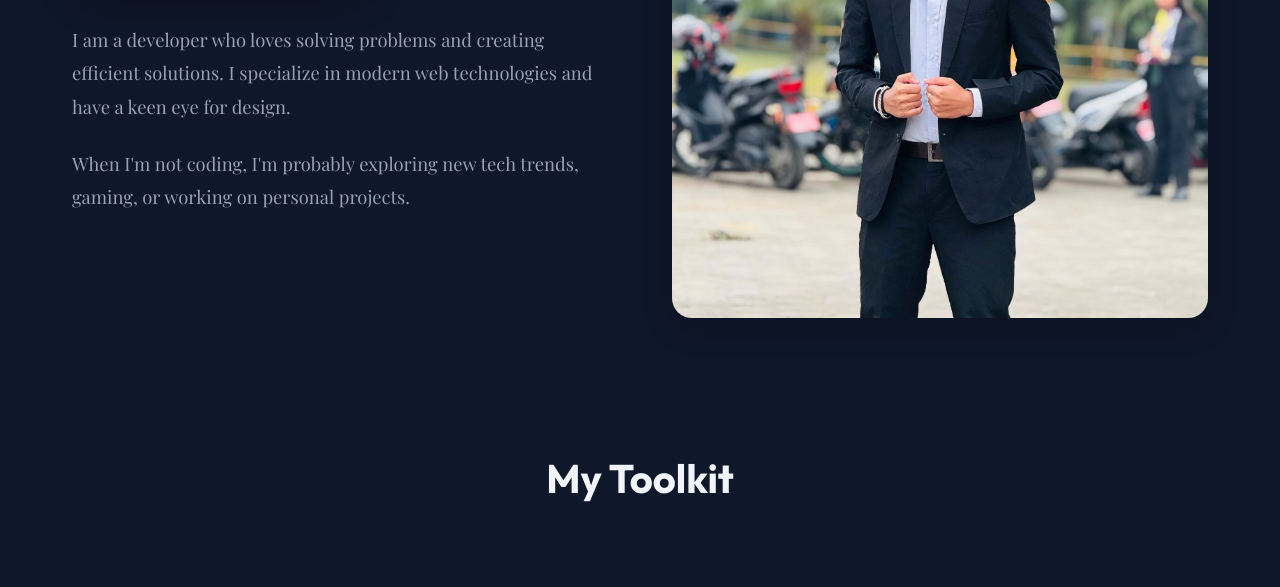
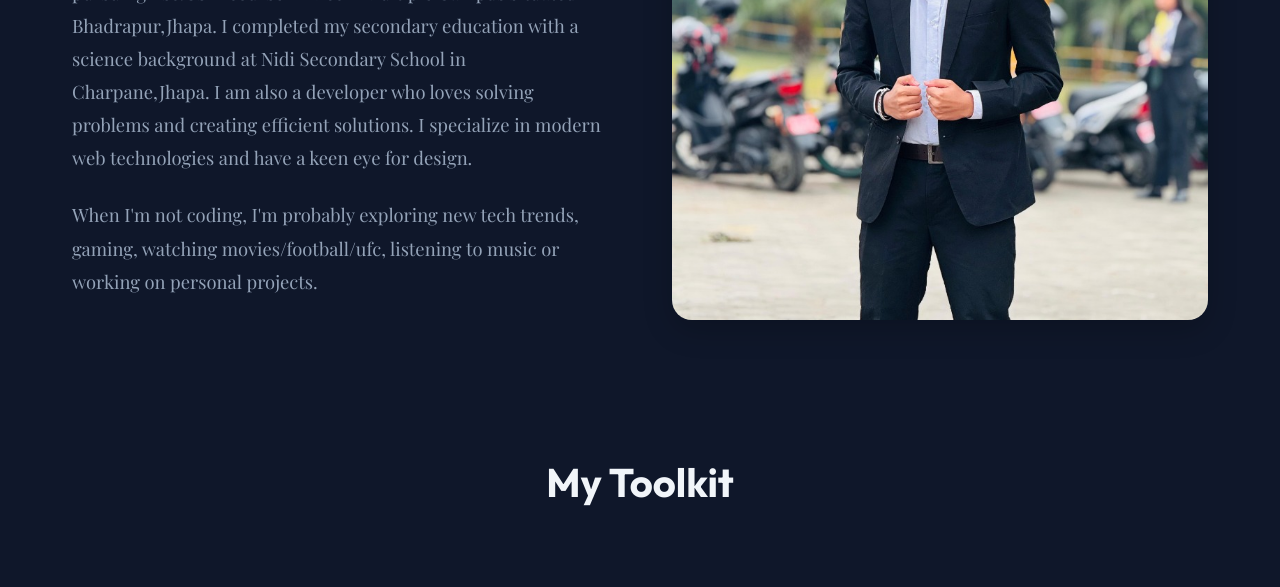
Before and after one commit to beingprbl/portfolio-website, a plain HTML site: page index.html in a window 1280 px wide. Shown: the part 1405-1992 px from the top of the page. Drawn offline with nearby package versions, Linux system fonts and the light colour scheme; a web font is replaced by a local one.

Commit message:
Update index.html

```diff
--- a/index.html
+++ b/index.html
@@ -34,6 +34,7 @@
                 </div>
 
                 <ul class="nav-links">
+                    <li><a href="#">Home</a></li>
                     <li><a href="#about">About</a></li>
                     <li><a href="#projects">Projects</a></li>
                     <li><a href="#contact">Contact</a></li>
@@ -67,6 +68,7 @@
             <!-- Mobile Menu Dropdown -->
             <div class="mobile-menu" id="mobile-menu">
                 <ul class="mobile-nav-links">
+                    <li><a href="#">Home</a></li>
                     <li><a href="#about">About</a></li>
                     <li><a href="#projects">Projects</a></li>
                     <li><a href="#contact">Contact</a></li>
@@ -115,9 +117,15 @@
                             </div>
                         </div>
 
-                        <p>I am a developer who loves solving problems and creating efficient solutions. I specialize in
+                        <p>I am Prabal Poudyal, a passionate student who is currently pursuing Bsc.CSIT course in Mechi
+                            Multiple Campus situated in Bhadrapur,Jhapa.
+                            I completed my secondary education with a science background at Nidi Secondary School in
+                            Charpane,Jhapa.
+                            I am also a developer who loves solving problems and creating efficient solutions. I
+                            specialize in
                             modern web technologies and have a keen eye for design.</p>
-                        <p>When I'm not coding, I'm probably exploring new tech trends, gaming, or working on personal
+                        <p>When I'm not coding, I'm probably exploring new tech trends, gaming, watching
+                            movies/football/ufc, listening to music or working on personal
                             projects.</p>
                     </div>
                     <div class="about-visual animate-on-scroll">
```
